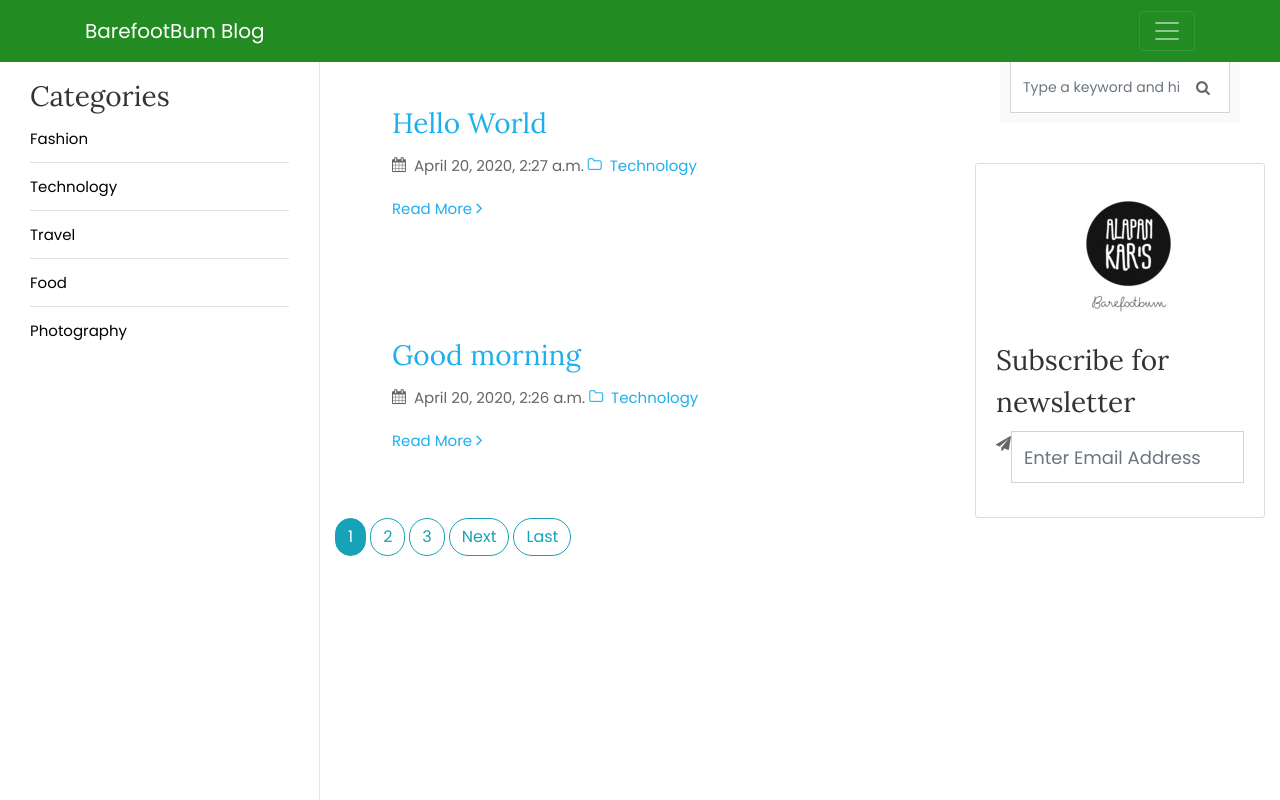
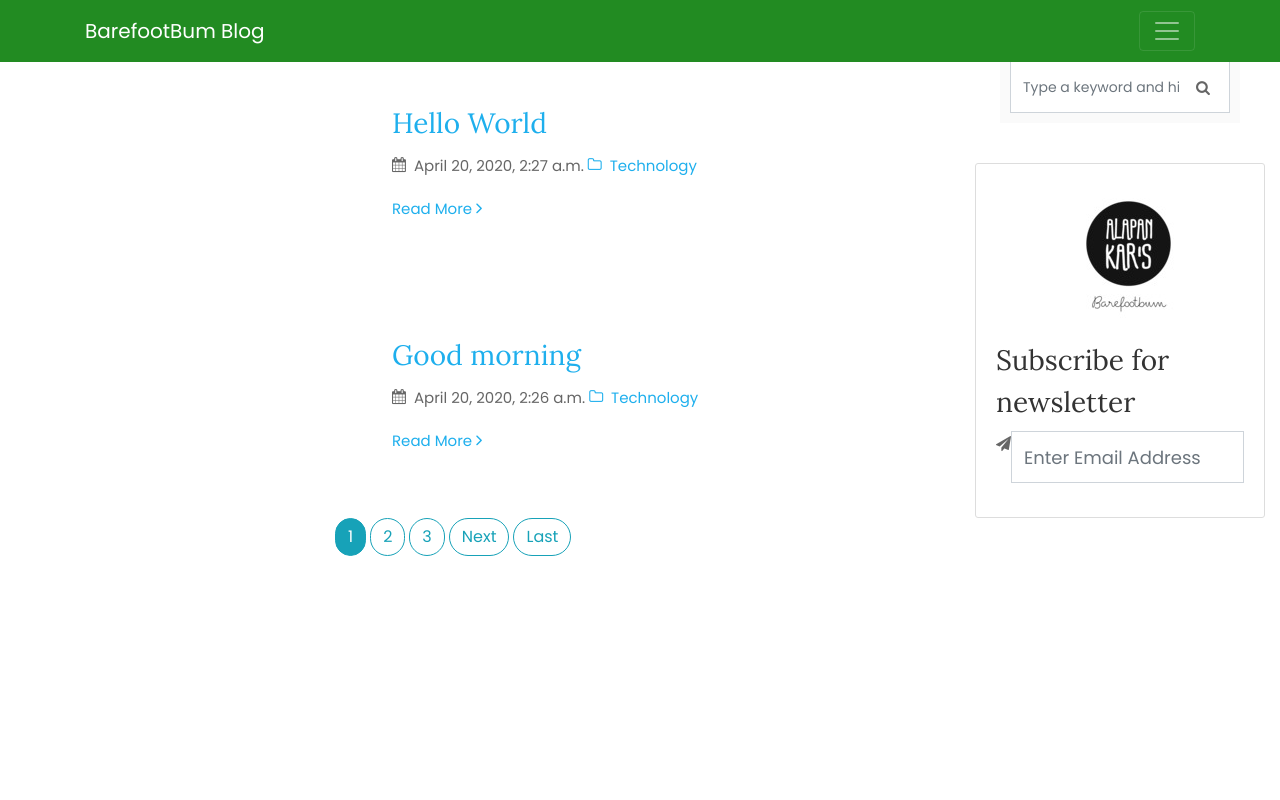
Before and after one commit to alapankar/BarefootBumDjangoBlog, a Django app: page / in a window 1280 px wide. Run offline with Django 3.2, Linux system fonts and the light colour scheme; data comes from the database, SQL or seed files in the repository; some libraries are stand-ins or nearby versions; some web fonts are replaced.

Commit message:
UI updated

```diff
--- a/blog/templates/blog/home.html
+++ b/blog/templates/blog/home.html
@@ -2,16 +2,7 @@
 {% block content %}
 
 
-<aside id="colorlib-aside" role="complementary" >
-  <h3 class="sidebar-heading">Categories</h3>
-  <ul id="colorlib-main-menu" class="categories">
-    <li><a href="#">Fashion </a></li>
-    <li><a href="#">Technology </a></li>
-    <li><a href="#">Travel </a></li>
-    <li><a href="#">Food </a></li>
-    <li><a href="#">Photography </a></li>
-  </ul>
-</aside>
+
 
 {% for post in posts %}
 
```
